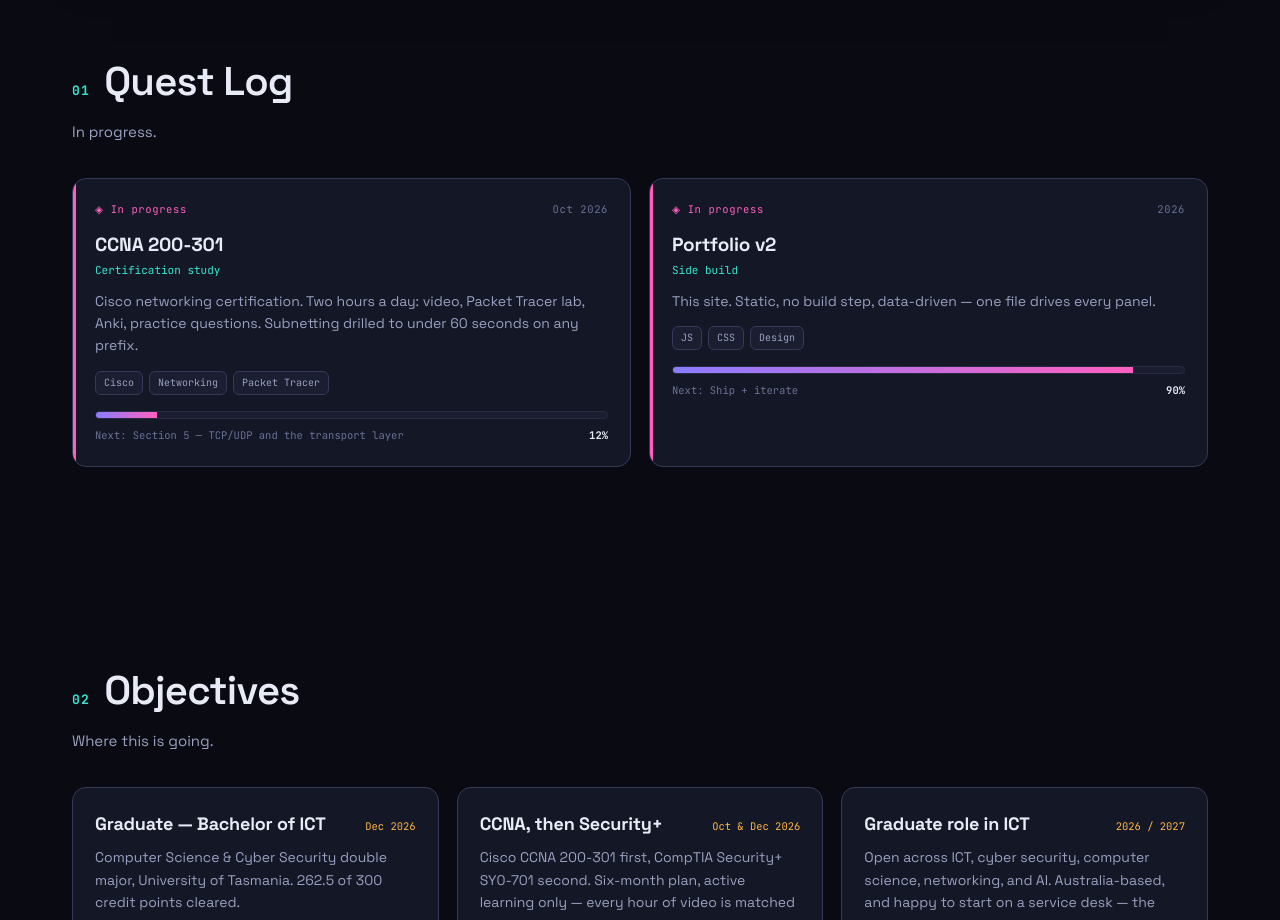
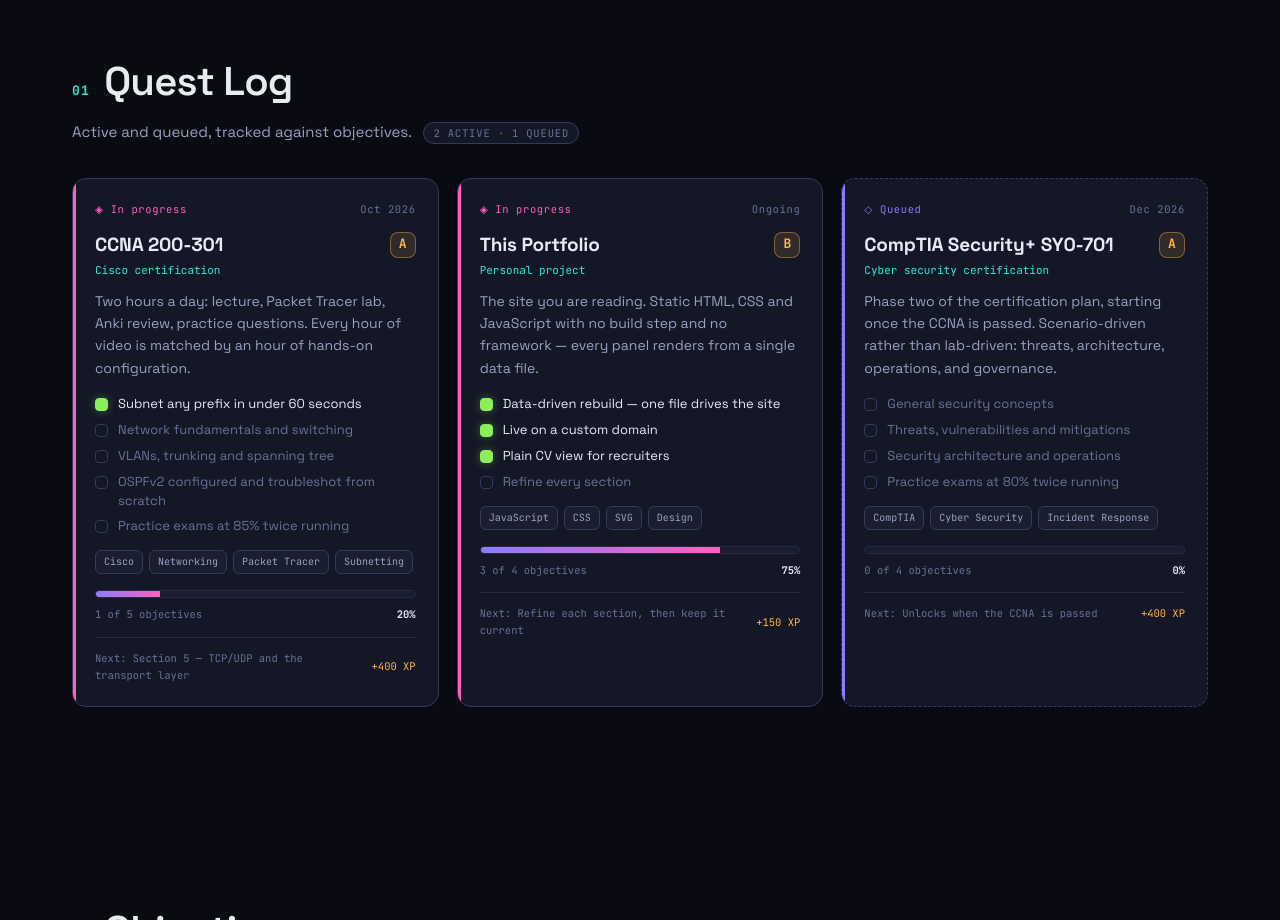
Before and after one commit to MISAN0/nomaan.github.io, a plain HTML site: page index.html in a window 1280 px wide. Shown: the part 1080-2000 px from the top of the page. Drawn offline with Linux system fonts and the light colour scheme.

Commit message:
Give quests structure and add the queued certification
The quest log was two cards carrying a title, a sentence and a bar, with
no way to see what the percentage was actually measuring.

- Each quest now lists its objectives as a checklist, and progress is
  calculated from those objectives rather than stored separately, so the
  bar cannot disagree with the list printed above it
- Add a difficulty rank and an XP reward per quest
- Add a "queued" status for work that has not started, styled with a
  dashed border, and use it for the Security+ certification
- Section heading carries a tally of active and queued quests
- Rename the portfolio quest's role from "Side build" to
  "Personal project", which says what it is without the ambiguity

```diff
--- a/app.js
+++ b/app.js
@@ -129,22 +129,69 @@ function renderRadar(attrs) {
 }
 
 /* ---------- Quests ---------- */
+const QUEST_STATE = {
+  active: '◈ In progress',
+  queued: '◇ Queued',
+  paused: '❚❚ Paused',
+  done:   '✔ Complete'
+};
+
+/* Progress comes from the objectives, so the bar can never disagree with
+   the checklist printed directly above it. */
+function questProgress(q) {
+  if (!q.objectives || !q.objectives.length) return q.progress ?? 0;
+  const done = q.objectives.filter(o => o.done).length;
+  return Math.round((done / q.objectives.length) * 100);
+}
+
 function renderQuests(quests) {
-  $('#questList').innerHTML = quests.map((q, i) => `
+  const count = s => quests.filter(q => q.status === s).length;
+  const tally = [
+    [count('active'), 'active'],
+    [count('queued'), 'queued'],
+    [count('done'), 'complete']
+  ].filter(([n]) => n > 0).map(([n, label]) => `${n} ${label}`).join(' · ');
+  $('#questTally').textContent = tally;
+
+  $('#questList').innerHTML = quests.map((q, i) => {
+    const pct = questProgress(q);
+    const done = (q.objectives || []).filter(o => o.done).length;
+    const total = (q.objectives || []).length;
+    return `
     <article class="quest reveal is-${esc(q.status)}" style="--i:${i}">
       <div class="quest-top">
-        <span class="quest-state">${q.status === 'active' ? '◈ In progress' : q.status === 'done' ? '✔ Complete' : '❚❚ Paused'}</span>
+        <span class="quest-state">${QUEST_STATE[q.status] || q.status}</span>
         <span class="quest-due">${esc(q.due)}</span>
       </div>
-      <h3 class="quest-title">${esc(q.title)}</h3>
+
+      <div class="quest-head">
+        <h3 class="quest-title">${esc(q.title)}</h3>
+        ${q.rank ? `<span class="quest-rank" title="Difficulty rank">${esc(q.rank)}</span>` : ''}
+      </div>
       <p class="quest-role">${esc(q.role)}</p>
       <p class="quest-blurb">${esc(q.blurb)}</p>
+
+      ${total ? `
+      <ul class="quest-objectives">
+        ${q.objectives.map(o => `<li class="${o.done ? 'done' : ''}"><i></i>${esc(o.label)}</li>`).join('')}
+      </ul>` : ''}
+
       <div class="quest-tags">${q.tags.map(t => `<span>${esc(t)}</span>`).join('')}</div>
-      <div class="quest-bar" role="progressbar" aria-valuenow="${q.progress}" aria-valuemin="0" aria-valuemax="100">
-        <i style="--w:${q.progress}%"></i>
+
+      <div class="quest-bar" role="progressbar" aria-valuenow="${pct}" aria-valuemin="0" aria-valuemax="100"
+           aria-label="${esc(q.title)} progress">
+        <i style="--w:${pct}%"></i>
       </div>
-      <div class="quest-foot"><span>Next: ${esc(q.next)}</span><b>${q.progress}%</b></div>
-    </article>`).join('');
+      <div class="quest-foot">
+        <span>${total ? `${done} of ${total} objectives` : 'In progress'}</span>
+        <b>${pct}%</b>
+      </div>
+      <div class="quest-meta">
+        <span class="quest-next">Next: ${esc(q.next)}</span>
+        ${q.reward ? `<span class="quest-reward">+${q.reward} XP</span>` : ''}
+      </div>
+    </article>`;
+  }).join('');
 }
 
 /* ---------- Goals ---------- */
--- a/data.js
+++ b/data.js
@@ -48,28 +48,64 @@ const DATA = {
   ],
 
   /* ---------- Active quests ----------
-     progress: 0–100. status: active | paused | done
+     status:     active | queued | paused | done
+     rank:       S / A / B / C — how demanding the quest is
+     reward:     XP added to the running total once it is finished
+     objectives: the checkpoints inside the quest; progress is calculated
+                 from these, so tick one and the bar moves on its own
      Deliberately kept general — no live coursework or client work here.  */
   quests: [
     {
       title: "CCNA 200-301",
-      role: "Certification study",
-      blurb: "Cisco networking certification. Two hours a day: video, Packet Tracer lab, Anki, practice questions. Subnetting drilled to under 60 seconds on any prefix.",
-      tags: ["Cisco", "Networking", "Packet Tracer"],
-      progress: 12,          // EDIT as you work through the plan
+      role: "Cisco certification",
+      rank: "A",
+      reward: 400,
+      blurb: "Two hours a day: lecture, Packet Tracer lab, Anki review, practice questions. Every hour of video is matched by an hour of hands-on configuration.",
+      tags: ["Cisco", "Networking", "Packet Tracer", "Subnetting"],
       status: "active",
       due: "Oct 2026",
-      next: "Section 5 — TCP/UDP and the transport layer"
+      next: "Section 5 — TCP/UDP and the transport layer",
+      objectives: [
+        { label: "Subnet any prefix in under 60 seconds", done: true },
+        { label: "Network fundamentals and switching", done: false },
+        { label: "VLANs, trunking and spanning tree", done: false },
+        { label: "OSPFv2 configured and troubleshot from scratch", done: false },
+        { label: "Practice exams at 85% twice running", done: false }
+      ]
     },
     {
-      title: "Portfolio v2",
-      role: "Side build",
-      blurb: "This site. Static, no build step, data-driven — one file drives every panel.",
-      tags: ["JS", "CSS", "Design"],
-      progress: 90,
+      title: "This Portfolio",
+      role: "Personal project",
+      rank: "B",
+      reward: 150,
+      blurb: "The site you are reading. Static HTML, CSS and JavaScript with no build step and no framework — every panel renders from a single data file.",
+      tags: ["JavaScript", "CSS", "SVG", "Design"],
       status: "active",
-      due: "2026",
-      next: "Ship + iterate"
+      due: "Ongoing",
+      next: "Refine each section, then keep it current",
+      objectives: [
+        { label: "Data-driven rebuild — one file drives the site", done: true },
+        { label: "Live on a custom domain", done: true },
+        { label: "Plain CV view for recruiters", done: true },
+        { label: "Refine every section", done: false }
+      ]
+    },
+    {
+      title: "CompTIA Security+ SY0-701",
+      role: "Cyber security certification",
+      rank: "A",
+      reward: 400,
+      blurb: "Phase two of the certification plan, starting once the CCNA is passed. Scenario-driven rather than lab-driven: threats, architecture, operations, and governance.",
+      tags: ["CompTIA", "Cyber Security", "Incident Response"],
+      status: "queued",
+      due: "Dec 2026",
+      next: "Unlocks when the CCNA is passed",
+      objectives: [
+        { label: "General security concepts", done: false },
+        { label: "Threats, vulnerabilities and mitigations", done: false },
+        { label: "Security architecture and operations", done: false },
+        { label: "Practice exams at 80% twice running", done: false }
+      ]
     }
   ],
 
--- a/index.html
+++ b/index.html
@@ -88,7 +88,7 @@
   <section class="section" id="quests">
     <header class="section-head">
       <h2 class="section-title"><span class="title-idx">01</span> Quest Log</h2>
-      <p class="section-sub">In progress.</p>
+      <p class="section-sub">Active and queued, tracked against objectives. <span id="questTally" class="section-tally"></span></p>
     </header>
     <div class="quests" id="questList"></div>
   </section>
--- a/style.css
+++ b/style.css
@@ -224,14 +224,42 @@ main { position: relative; z-index: 1; }
 .quest::before { content: ''; position: absolute; inset: 0 auto 0 0; width: 3px; background: var(--magenta); }
 .quest.is-done::before { background: var(--lime); }
 .quest.is-paused::before { background: var(--txt-mute); }
+.quest.is-queued::before { background: var(--violet); }
+.quest.is-queued { border-style: dashed; }
 .quest:hover { transform: translateY(-3px); border-color: var(--magenta); }
+.quest.is-queued:hover { border-color: var(--violet); }
 .quest-top { display: flex; justify-content: space-between; font-family: var(--mono); font-size: 10.5px; letter-spacing: .06em; }
 .quest-state { color: var(--magenta); }
 .quest.is-done .quest-state { color: var(--lime); }
+.quest.is-queued .quest-state { color: var(--violet); }
 .quest-due { color: var(--txt-mute); }
-.quest-title { font-size: 19px; margin: 12px 0 2px; letter-spacing: -.01em; }
+
+.quest-head { display: flex; align-items: center; justify-content: space-between; gap: 10px; margin: 12px 0 2px; }
+.quest-title { font-size: 19px; letter-spacing: -.01em; }
+.quest-rank {
+  flex: none; width: 26px; height: 26px; border-radius: 8px;
+  display: grid; place-items: center;
+  font-family: var(--mono); font-size: 13px; font-weight: 700;
+  color: var(--amber); background: rgba(255,182,72,.12); border: 1px solid rgba(255,182,72,.4);
+}
 .quest-role { font-family: var(--mono); font-size: 11px; color: var(--cyan); margin-bottom: 10px; }
 .quest-blurb { font-size: 14px; color: var(--txt-dim); }
+
+.quest-objectives { list-style: none; display: grid; gap: 7px; margin: 16px 0 4px; }
+.quest-objectives li {
+  display: grid; grid-template-columns: 14px 1fr; align-items: start; gap: 9px;
+  font-size: 13px; color: var(--txt-mute); line-height: 1.45;
+}
+.quest-objectives i {
+  width: 13px; height: 13px; margin-top: 3px; border-radius: 4px;
+  border: 1px solid var(--line-2); flex: none;
+}
+.quest-objectives .done { color: var(--txt); }
+.quest-objectives .done i {
+  background: var(--lime); border-color: var(--lime);
+  box-shadow: 0 0 10px rgba(139,239,90,.35);
+}
+
 .quest-tags { display: flex; flex-wrap: wrap; gap: 6px; margin: 14px 0 16px; }
 .quest-tags span {
   font-family: var(--mono); font-size: 10px; padding: 3px 8px; border-radius: 6px;
@@ -246,6 +274,20 @@ main { position: relative; z-index: 1; }
 @keyframes fill { to { width: var(--w); } }
 .quest-foot { display: flex; justify-content: space-between; margin-top: 8px; font-family: var(--mono); font-size: 10.5px; color: var(--txt-mute); }
 .quest-foot b { color: var(--txt); }
+.quest-meta {
+  display: flex; justify-content: space-between; align-items: center; gap: 12px;
+  margin-top: 14px; padding-top: 12px; border-top: 1px solid var(--line);
+  font-family: var(--mono); font-size: 10.5px; color: var(--txt-mute);
+}
+.quest-next { min-width: 0; }
+.quest-reward { flex: none; color: var(--amber); }
+
+.section-tally {
+  font-family: var(--mono); font-size: 10.5px; letter-spacing: .08em;
+  text-transform: uppercase; color: var(--txt-mute);
+  padding: 3px 9px; border-radius: 99px; border: 1px solid var(--line-2);
+  background: var(--panel); margin-left: 8px; white-space: nowrap;
+}
 
 /* ── Goals ──────────────────────────────────────────────── */
 .goals { display: grid; grid-template-columns: repeat(auto-fit, minmax(290px, 1fr)); gap: 18px; }
@@ -408,6 +450,10 @@ body.plain .hud-sigil { background: #f6f6f8; }
 body.plain .sheet-card, body.plain .contact-card { background: #fff; box-shadow: none; }
 body.plain .portrait-frame { background: #f6f6f8; }
 body.plain .quest::before { display: none; }
+body.plain .quest.is-queued { border-style: solid; }
+body.plain .quest-rank { color: #101014; background: #f6f6f8; border-color: #d3d5dd; }
+body.plain .quest-reward { color: #43464f; }
+body.plain .quest-objectives .done i { background: #101014; border-color: #101014; box-shadow: none; }
 body.plain .reveal { opacity: 1; transform: none; }
 body.plain .hud-nav a.is-cta { color: #fff; background: #101014; }
 body.plain .btn-primary { background: #101014; color: #fff; border-color: #101014; }
```
